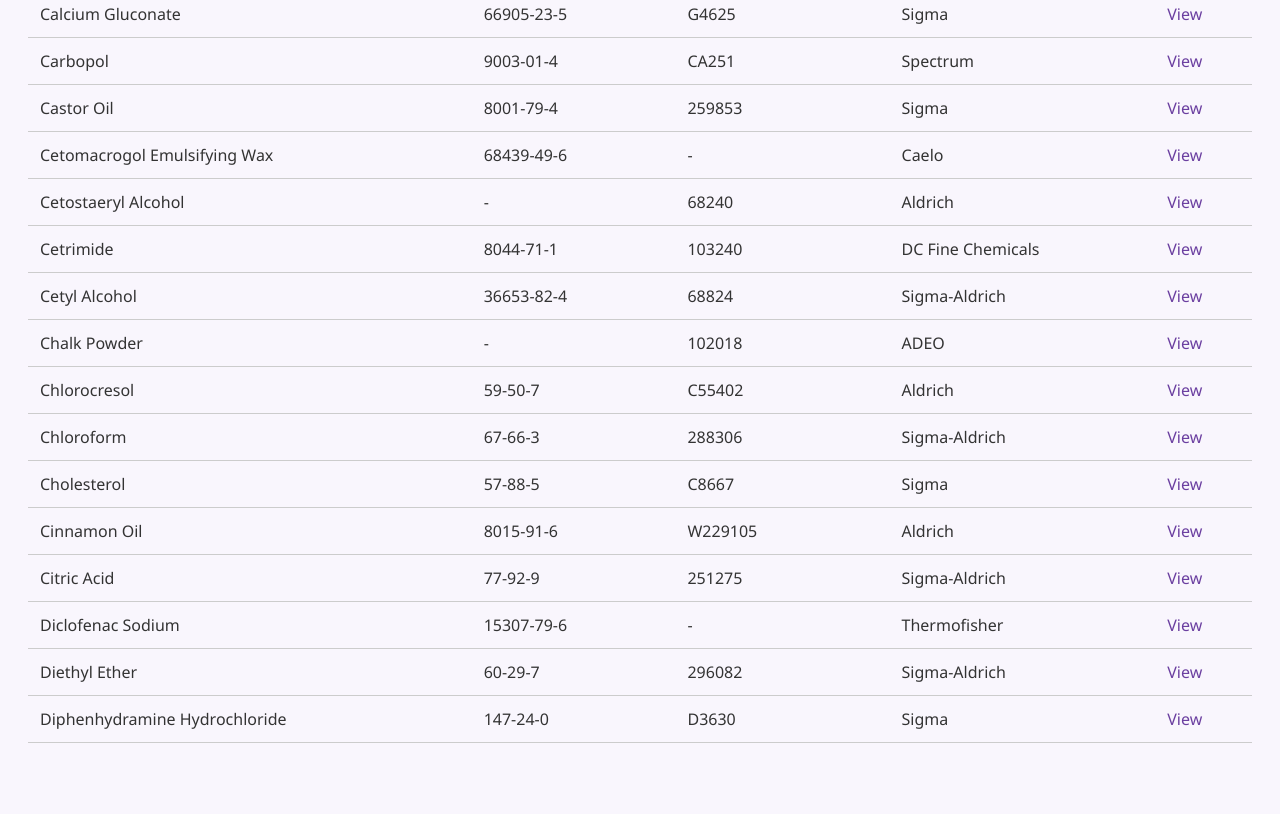
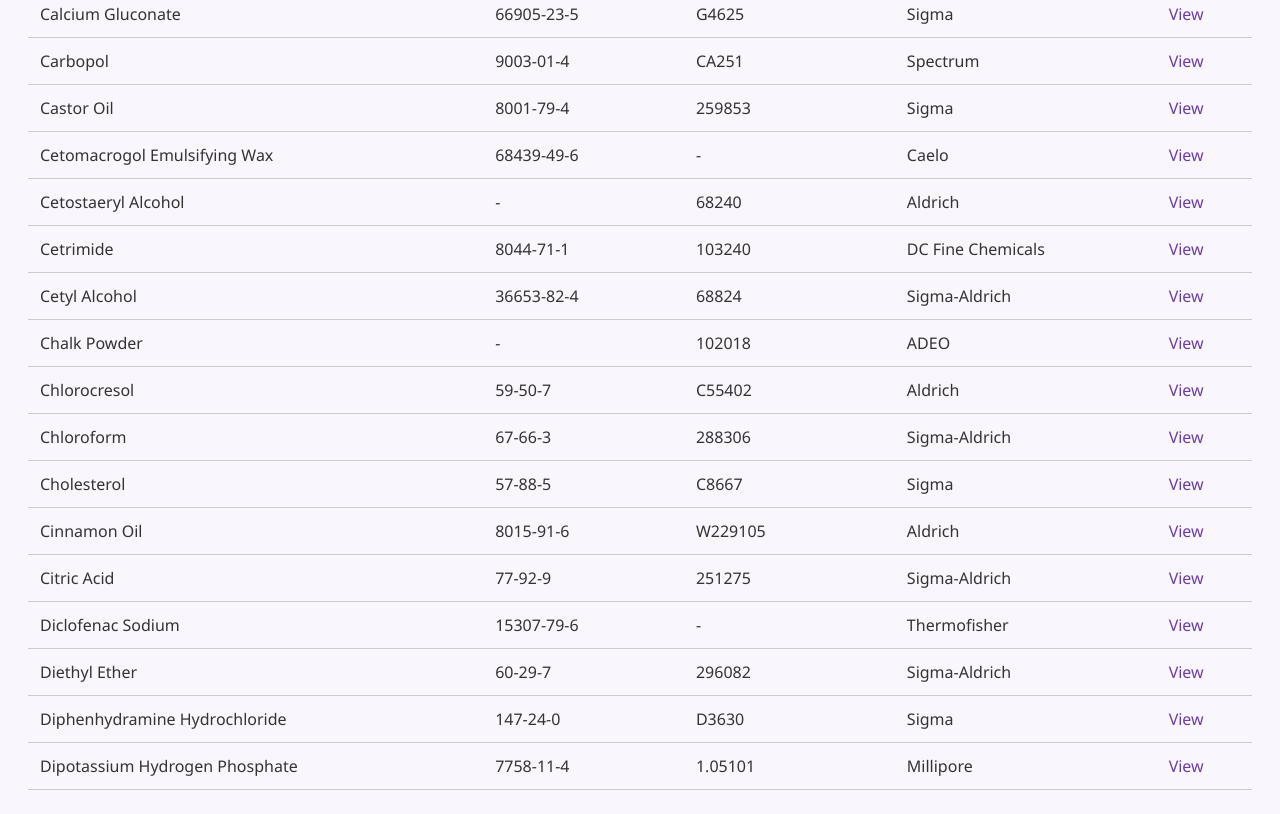
Before and after one commit to LungileBhungane/msd2, a plain HTML site: page index.html in a window 1280 px wide. Shown: the part 1676-2490 px from the top of the page. Before the commit the page ends 2447 px from the top, so only its background shows below. Drawn offline with Linux system fonts and the light colour scheme.

Commit message:
Update index.html

```diff
--- a/index.html
+++ b/index.html
@@ -384,6 +384,13 @@
         <td>Sigma</td>
         <td><a href="DIPHENHYDRAMINEHYDROCHLORIDE.pdf" target="_blank">View</a></td>
       </tr>
+      <tr>
+        <td>Dipotassium Hydrogen Phosphate</td>
+        <td>7758-11-4</td>
+        <td>1.05101</td>
+        <td>Millipore</td>
+        <td><a href="DIPOTASSIUMHYDROGENPHOSPHATE.pdf" target="_blank">View</a></td>
+      </tr>
     </tbody>
   </table>
 
```
